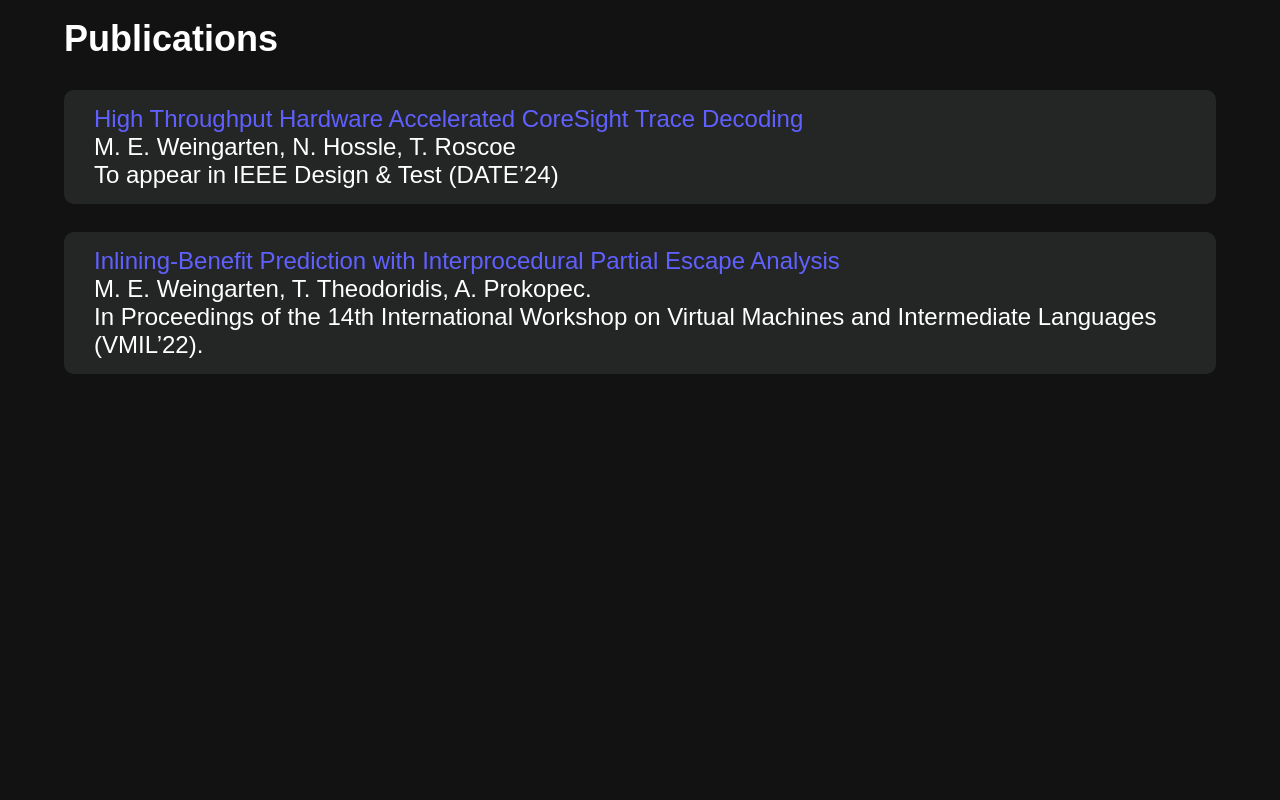
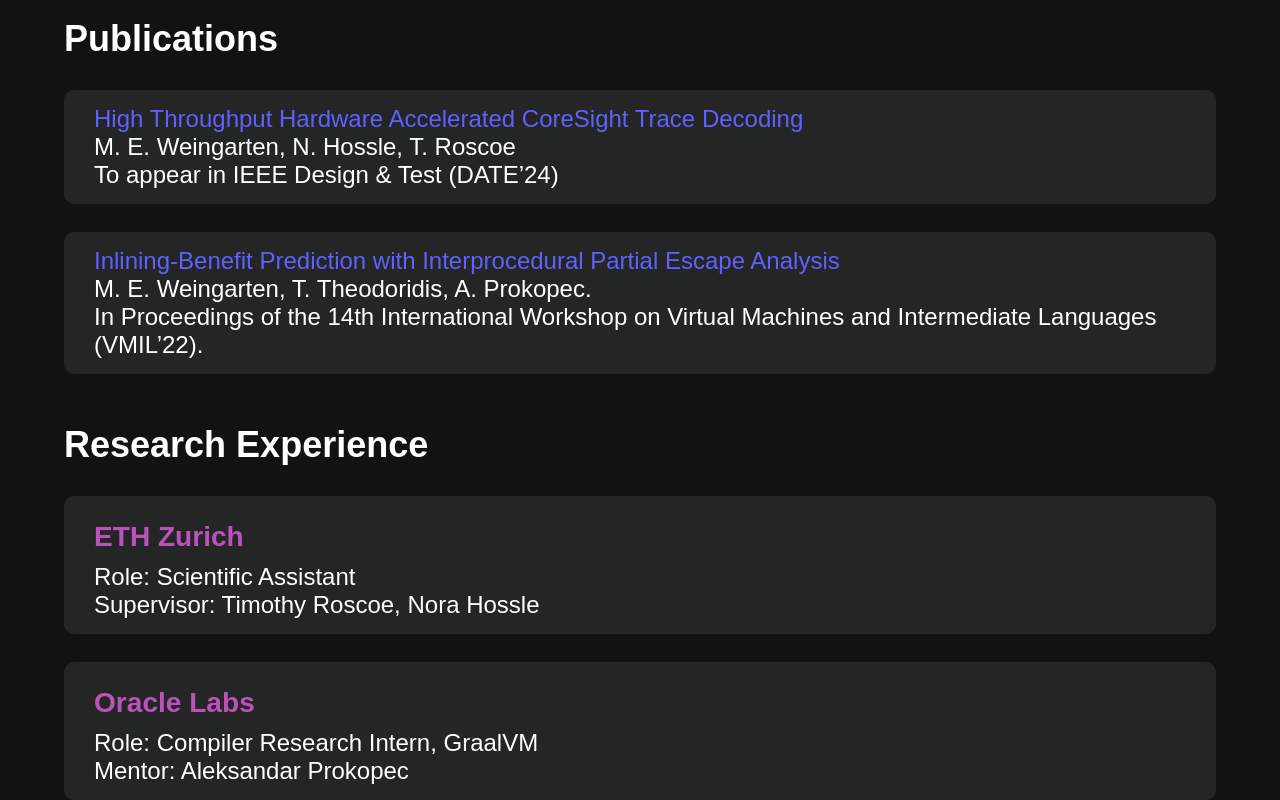
Before and after one commit to mattweingarten/mattweingarten.github.io, a plain HTML site: page index.html in a window 1280 px wide. Shown: the part 724-1524 px from the top of the page. Before the commit the page ends 1098 px from the top, so only its background shows below. Drawn offline with Linux system fonts and the light colour scheme.

Commit message:
Add research experience, small styling changes

```diff
--- a/index.html
+++ b/index.html
@@ -75,7 +75,25 @@
 
             </div>
 
+            <h2 id="experience"> Research Experience</h2>
+            <div>
 
+                <ul>
+                    <li>
+                        <div class="text-box"> <h3 id="news-title"> ETH Zurich </h3>
+                        Role: Scientific Assistant <br>
+                        Supervisor: Timothy Roscoe, Nora Hossle  </div>
+                    </li>
+                    <br>
+                    <li>
+                        <div class="text-box"> <h3 id="news-title"> Oracle Labs </h3>
+                        Role: Compiler Research Intern, GraalVM <br>
+                        Mentor: Aleksandar Prokopec  </div>
+                    </li>
+
+                </ul>
+
+            </div>
         </div>
       </div>
     </div>
--- a/style.css
+++ b/style.css
@@ -1,4 +1,8 @@
 .main{font-size: x-large;}
+
+body{
+  overflow-x: hidden;
+}
 
 * {
   margin: 0;
@@ -33,7 +37,6 @@ li {
 }
 
 
-/* NAVBAR STYLING STARTS */
 .navbar {
   display: flex;
   align-items: center;
@@ -50,12 +53,10 @@ li {
   color: #fff;
 }
 
-/* LOGO */
 .logo {
   font-size: 22px;
 }
 
-/* NAVBAR MENU */
 .menu {
   display: flex;
   gap: 0.5em;
@@ -68,23 +69,9 @@ li {
   transition: 0.3s ease;
 }
 
-/* #headshot-container{
-  display: flex;
-  align-items: left;
-  flex-direction: column;
 
 
-} */
-/*
-.menu li {
-  padding: 1px 1px;
-} */
-
 .headshot {
-  /* padding: 10px 10px;  */
-  /* padding-top: 100px; */
-  /* object-fit: cover; */
-  /* padding-left: 20px; */
   padding-right: 20px;
   margin-bottom: 25px;
   width:250px;height:auto;
@@ -114,7 +101,6 @@ h2 {
 }
 
 .column2 {
-  /* margin-left: 5%; */
   margin-right: 25%;
   width: 40%;
 }
@@ -123,30 +109,8 @@ h2 {
   font-size: 18px;
 }
 
-/* .column1 {
-  align-content: center;
-  width:275px;
-  padding-top: 50px;
-  margin-left: 20%;
-  /* -left: 300px; */
-  /* padding-left: 10%;
-  margin-left: 10%; */
-  /* position: fixed;
-  word-wrap: break-word;
-} */
-
-/* .column2 {
-  margin-left: 35%;
-
-  padding: 50px;
-  padding-left: 150px;
-  padding-right: 400px;
-  font-size: 18px;
-  width: 1100px;
-} */
 
 .column1-body{
-  /* width: 10px;; */
   word-wrap: break-word;
 }
 
@@ -156,7 +120,6 @@ h2 {
 }
 
 .news-body{
-  /* font-style: italic; */
   font-size: 18px;
 }
 
@@ -180,22 +143,15 @@ h2 {
 
 
 .news-li {
-  /* display: inline; */
   font-size: 16px;
   list-style: none inside;
   margin-top: 20px;
-  /* list-style: line; */
 }
 
 .name {font-size: 50px; margin-bottom: 20px; align-self: center;}
 
 
 @media (max-width: 1385px) {
-
-
-
-
-
   .column1 {
       width: 100%;
       margin-left: 0px;
```
